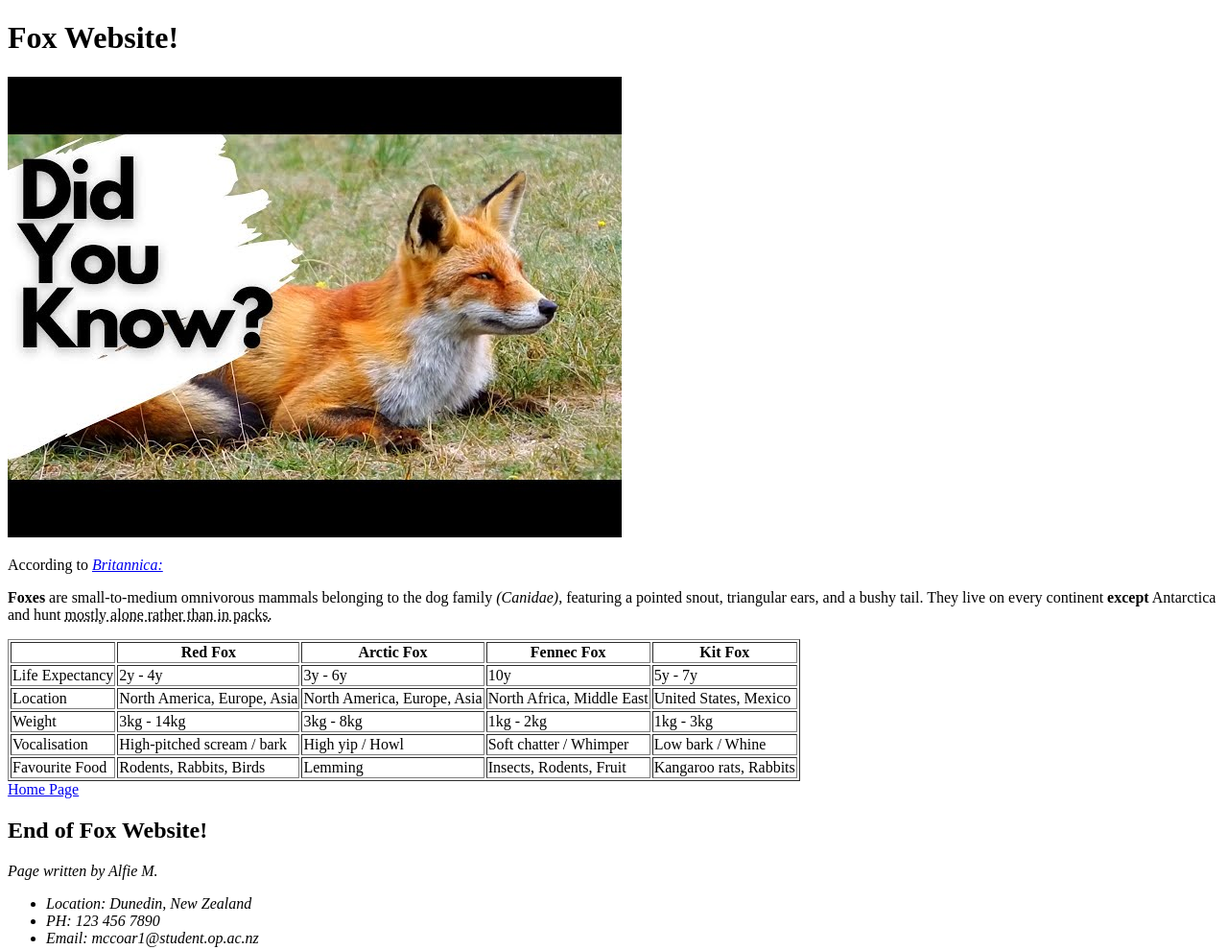
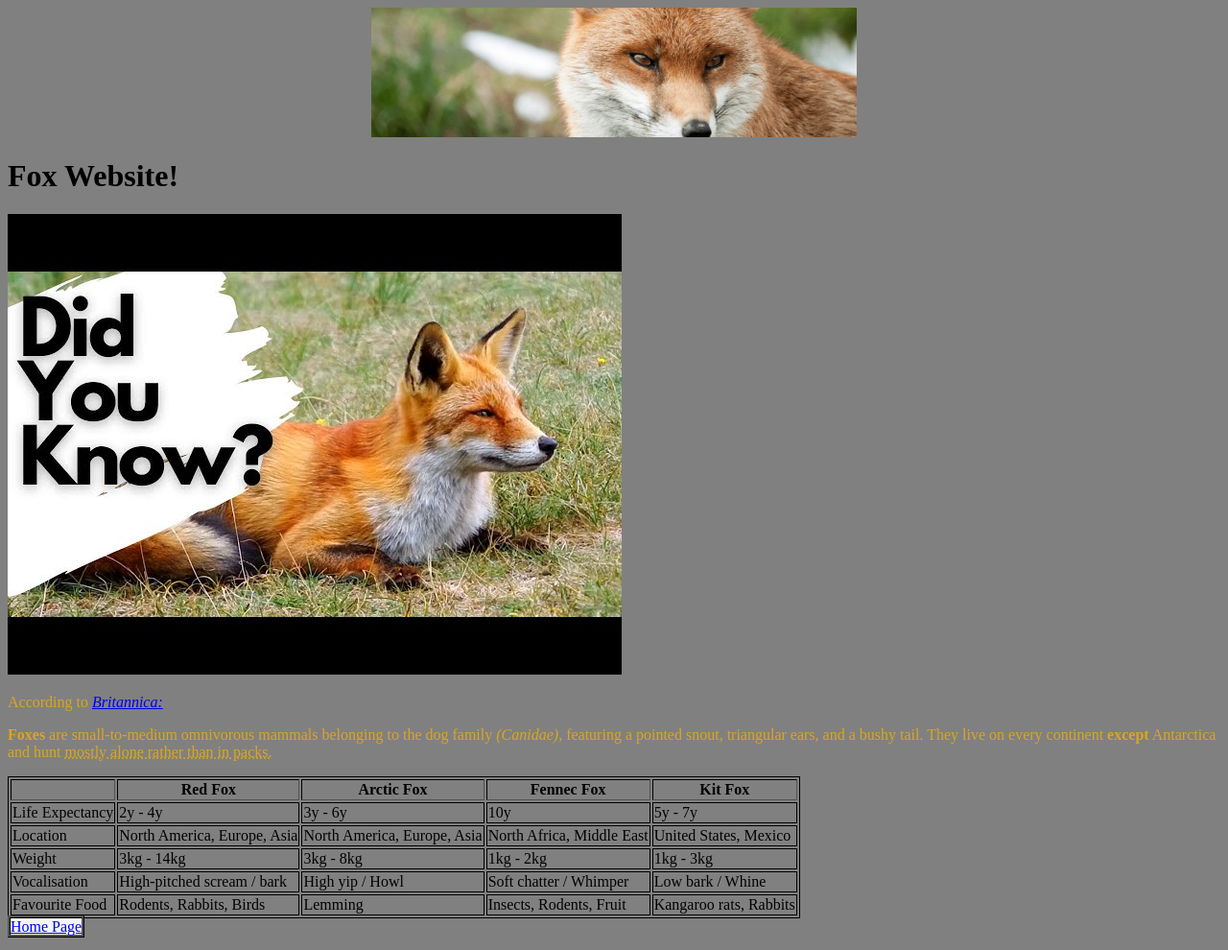
Before and after one commit to mccoar1/My-first-website, a plain HTML site: page First Website/Page2.html in a window 1280 px wide. Shown: the top 990 px of the page at 96% size. Drawn offline with Linux system fonts and the light colour scheme.

Commit message:
Second page edits

```diff
--- a/First Website/Page2.html
+++ b/First Website/Page2.html
@@ -4,8 +4,10 @@
     <meta charset="utf-8" />
     <meta name="viewport" content="width=device-width" />
     <title>Foxes! 2</title>
+    <link rel="stylesheet" href="styles.css"/>
   </head>
   <body>
+    <img id="banner" src="image/banner.jpg" alt="An image of a cute red fox" />
     <h1>Fox Website!</h1>
     <img src="image/DYK.jpg" alt="An image of another cute red fox" />
     <!-- Paragraph with a link: -->
@@ -61,7 +63,7 @@
       </tr>
     </table>
     <!-- Takes user to home page: -->
-    <a href="index.html">Home Page</a>
+    <a id="nPage" href="index.html">Home Page</a>
     <h2>End of Fox Website!</h2>
     <address>
       Page written by Alfie M.
```
